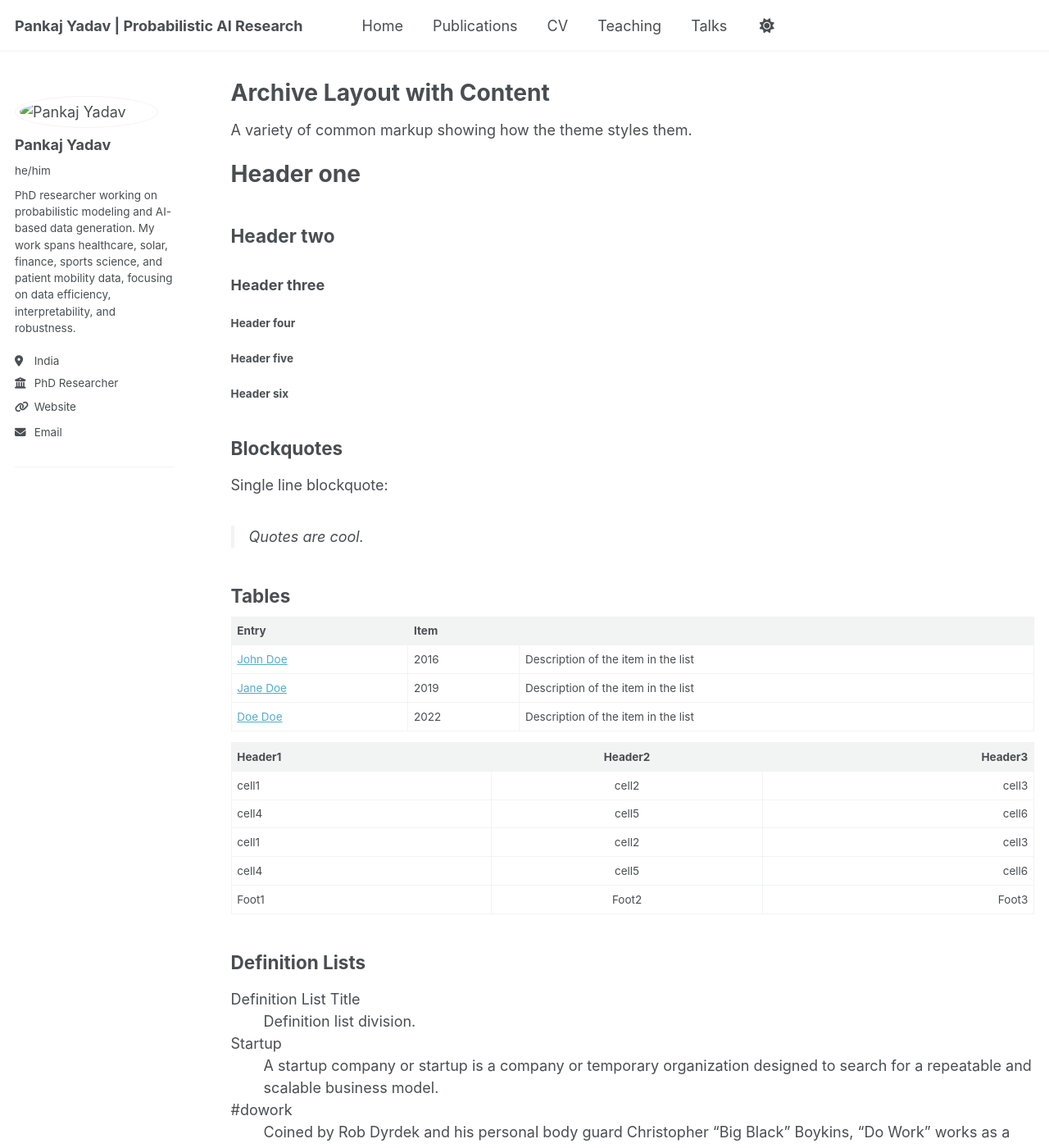
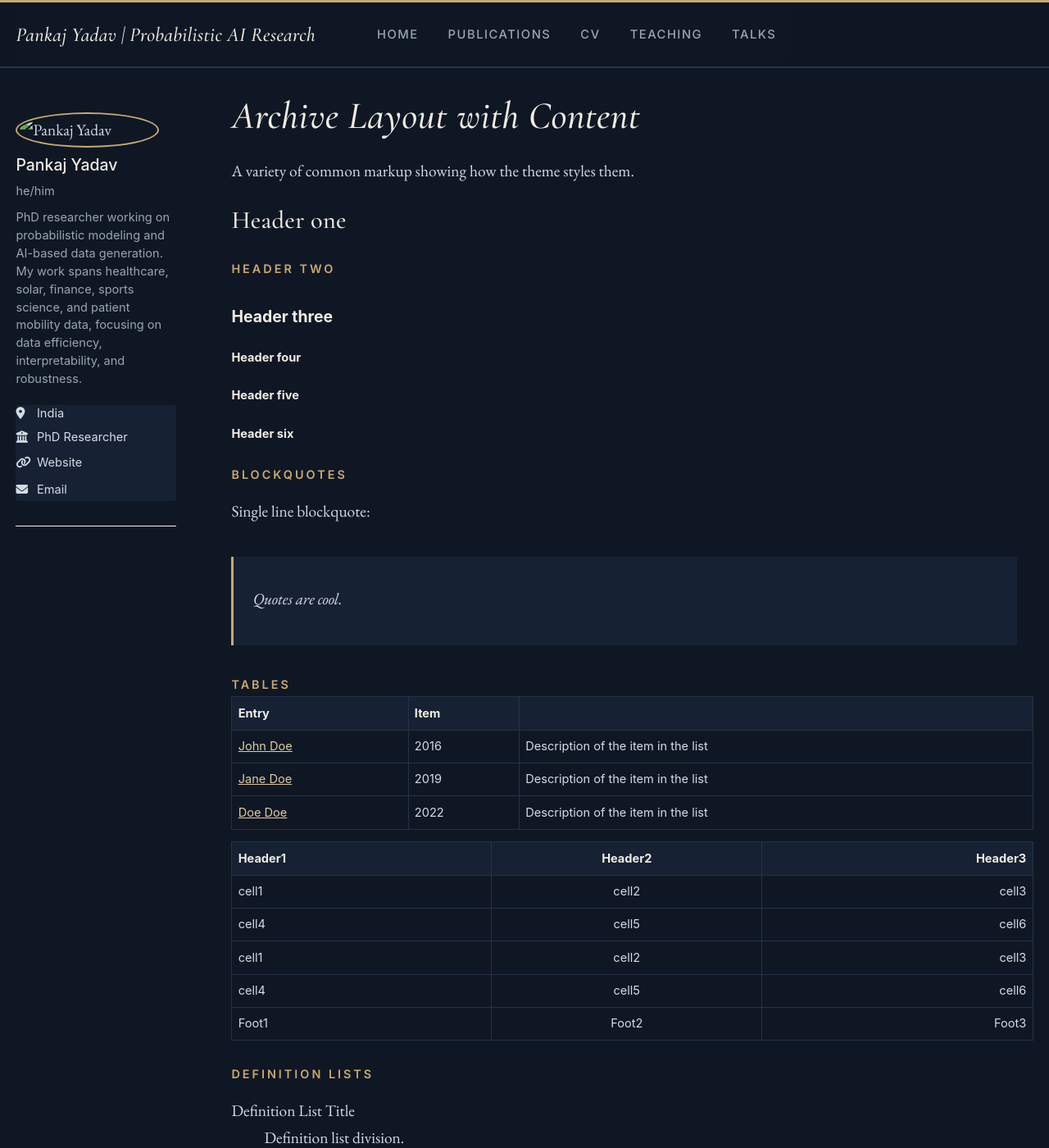
Before and after one commit to rogue816/pankajyadav.github.io, a Jekyll site: the page built from _pages/archive-layout-with-content.md, in a window 1280 px wide and 1400 px high. Shown: the whole window at 82% size. Built offline with Jekyll 4.4.1, drawn with Linux system fonts in a browser that asks for light colours; a script that is not in the unit is left out; some of the changed text lies outside the part shown.

Commit message:
Add files via upload

```diff
--- a/_includes/footer/custom.html
+++ b/_includes/footer/custom.html
@@ -12,7 +12,7 @@
 <!-- Support for Mermaid -->
 <script type="module">
     import mermaid from 'https://cdn.jsdelivr.net/npm/mermaid@11/dist/mermaid.esm.min.mjs';
-    mermaid.initialize({startOnLoad:true, theme:'default'});
+    mermaid.initialize({startOnLoad:true, theme:'dark'});
     await mermaid.run({querySelector:'code.language-mermaid'});
 </script>
 
--- a/_includes/head/custom.html
+++ b/_includes/head/custom.html
@@ -12,6 +12,12 @@
 <link rel="icon" type="image/png" href="{{ base_path }}/images/favicon-192x192.png" sizes="192x192"/>
 <link rel="manifest" href="{{ base_path }}/images/manifest.json"/>
 <link rel="icon" href="/images/favicon.ico"/>
-<meta name="theme-color" content="#ffffff"/>
+<meta name="theme-color" content="#0f1724"/>
+
+<!-- Academic dark theme: fonts + site-wide styles -->
+<link rel="preconnect" href="https://fonts.googleapis.com">
+<link rel="preconnect" href="https://fonts.gstatic.com" crossorigin>
+<link rel="stylesheet" href="https://fonts.googleapis.com/css2?family=Cormorant+Garamond:ital,wght@0,500;0,600;1,500&family=EB+Garamond:ital,wght@0,400;0,500;1,400&family=Inter:wght@400;500;600&display=swap">
+<link rel="stylesheet" href="{{ base_path }}/assets/css/custom.css"/>
 
 <!-- end custom head snippets -->
--- /dev/null
+++ b/assets/css/custom.css
@@ -0,0 +1,206 @@
+/* ==========================================================================
+   Pankaj Yadav — site-wide academic dark theme (navy + gold)
+   Loaded after the theme's main.css from _includes/head/custom.html,
+   so it applies to every page: Home, Publications, CV, Teaching, Talks.
+   ========================================================================== */
+
+/* ---- Palette (overrides the theme's light AND dark variables) ---- */
+:root,
+html[data-theme="dark"] {
+  --py-bg: #0f1724;
+  --py-bg-raised: #162133;
+  --py-text: #d6dbe3;
+  --py-text-dim: #9aa4b2;
+  --py-heading: #f1ece2;
+  --py-gold: #c9a96e;
+  --py-gold-soft: #e0cc9f;
+  --py-rule: #26324a;
+
+  --global-base-color: var(--py-gold) !important;
+  --global-bg-color: var(--py-bg) !important;
+  --global-footer-bg-color: var(--py-bg) !important;
+  --global-border-color: var(--py-rule) !important;
+  --global-dark-border-color: #34425e !important;
+  --global-code-background-color: #1b2840 !important;
+  --global-code-text-color: #e6dcc6 !important;
+  --global-fig-caption-color: var(--py-text-dim) !important;
+  --global-link-color: var(--py-gold-soft) !important;
+  --global-link-color-hover: var(--py-gold) !important;
+  --global-link-color-visited: var(--py-gold-soft) !important;
+  --global-masthead-link-color: var(--py-text) !important;
+  --global-masthead-link-color-hover: var(--py-gold) !important;
+  --global-text-color: var(--py-text) !important;
+  --global-text-color-light: var(--py-text-dim) !important;
+  --global-thead-color: var(--py-bg-raised) !important;
+}
+
+html, body { background: var(--py-bg) !important; color: var(--py-text); }
+
+body {
+  font-family: 'EB Garamond', Georgia, serif;
+  font-size: 1.08rem;
+  line-height: 1.7;
+}
+
+/* The site is always dark now, so the sun/moon toggle is not needed */
+#theme-toggle { display: none !important; }
+
+/* ---- Headings ---- */
+h1, h2, h3, h4, h5, h6 { color: var(--py-heading); }
+h1, h2, .page__title {
+  font-family: 'Cormorant Garamond', Georgia, serif;
+  font-weight: 500;
+  letter-spacing: 0.3px;
+}
+.page__title {
+  font-size: 2.6rem;
+  font-style: italic;
+  color: var(--py-heading);
+  margin-bottom: 0.6em;
+}
+.archive h2:not(.archive__item-title) {
+  font-family: 'Inter', sans-serif;
+  font-size: 0.8rem;
+  font-weight: 600;
+  letter-spacing: 3px;
+  text-transform: uppercase;
+  color: var(--py-gold);
+  border: none;
+  margin: 2.2em 0 0.4em 0;
+}
+hr { border: 0; border-top: 1px solid var(--py-rule); }
+
+a { color: var(--py-gold-soft); text-decoration: none; }
+a:hover { color: var(--py-gold); }
+
+/* ---- Top navigation bar ---- */
+.masthead {
+  background: rgba(15, 23, 36, 0.96) !important;
+  border-top: 3px solid var(--py-gold);
+  border-bottom: 1px solid var(--py-rule) !important;
+  backdrop-filter: blur(6px);
+}
+.greedy-nav { background: transparent !important; }
+.greedy-nav a {
+  font-family: 'Inter', sans-serif;
+  font-size: 0.82rem;
+  font-weight: 500;
+  letter-spacing: 1.5px;
+  text-transform: uppercase;
+  color: var(--py-text-dim) !important;
+  transition: color 0.2s ease;
+}
+.greedy-nav a:hover { color: var(--py-gold) !important; }
+.greedy-nav .masthead__menu-item--lg a {
+  font-family: 'Cormorant Garamond', Georgia, serif;
+  font-size: 1.35rem;
+  font-style: italic;
+  font-weight: 500;
+  letter-spacing: 0.3px;
+  text-transform: none;
+  color: var(--py-heading) !important;
+}
+.greedy-nav .visible-links a::before { background: var(--py-gold) !important; }
+.greedy-nav button { background: transparent !important; }
+.greedy-nav .navicon,
+.greedy-nav .navicon::before,
+.greedy-nav .navicon::after { background: var(--py-gold-soft) !important; }
+.greedy-nav .hidden-links {
+  background: var(--py-bg-raised) !important;
+  border-color: var(--py-rule) !important;
+}
+.greedy-nav .hidden-links::before { border-color: var(--py-rule) transparent !important; }
+.greedy-nav .hidden-links::after { border-color: var(--py-bg-raised) transparent !important; }
+.greedy-nav .hidden-links a:hover { background: var(--py-bg) !important; }
+
+/* ---- Left sidebar (author profile) ---- */
+.author__avatar img {
+  border: 2px solid var(--py-gold) !important;
+  padding: 3px;
+  background: var(--py-bg);
+}
+.author__name {
+  font-family: 'Cormorant Garamond', Georgia, serif;
+  font-size: 1.5rem;
+  font-weight: 500;
+  color: var(--py-heading);
+}
+.author__bio, .author__pronouns { color: var(--py-text-dim); }
+.author__urls { background: var(--py-bg-raised) !important; border-color: var(--py-rule) !important; }
+.author__urls a, .author__urls li { color: var(--py-text) !important; }
+.author__urls a:hover { color: var(--py-gold) !important; }
+.author__urls-wrapper button {
+  background: transparent !important;
+  color: var(--py-gold-soft) !important;
+  border: 1px solid var(--py-rule) !important;
+}
+
+/* ---- Publication / talk list items as cards ---- */
+.archive .list__item .archive__item {
+  background: var(--py-bg-raised);
+  border: 1px solid var(--py-rule);
+  border-left: 3px solid var(--py-gold);
+  border-radius: 6px;
+  padding: 1.1em 1.4em 0.4em 1.4em;
+  margin: 1.1em 0;
+  transition: border-color 0.2s ease, transform 0.2s ease;
+}
+.archive .list__item .archive__item:hover {
+  border-color: #3a4a6a;
+  border-left-color: var(--py-gold-soft);
+  transform: translateY(-1px);
+}
+.archive__item-title {
+  font-family: 'Cormorant Garamond', Georgia, serif !important;
+  font-size: 1.45rem !important;
+  font-weight: 600;
+  line-height: 1.3;
+  margin-top: 0 !important;
+  border: none !important;
+}
+.archive__item-title a { color: var(--py-heading); }
+.archive__item-title a:hover { color: var(--py-gold); }
+.archive__item p { color: var(--py-text); font-size: 1rem; }
+.archive__item p i { color: var(--py-gold-soft); }
+.archive__item-excerpt { color: var(--py-text-dim) !important; }
+
+/* ---- Single publication page ---- */
+.page__inner-wrap header p { color: var(--py-text-dim); }
+.page__inner-wrap header p i { color: var(--py-gold-soft); }
+.page__content { color: var(--py-text); }
+.page__content p[style*="smaller"] {
+  background: var(--py-bg-raised);
+  border-left: 3px solid var(--py-gold);
+  border-radius: 0 6px 6px 0;
+  padding: 14px 18px;
+  color: var(--py-text-dim);
+}
+blockquote {
+  background: var(--py-bg-raised);
+  border-left: 3px solid var(--py-gold) !important;
+  color: var(--py-text);
+  font-style: italic;
+  padding: 0.8em 1.2em;
+}
+.btn, .page__share .btn {
+  background: transparent !important;
+  color: var(--py-gold-soft) !important;
+  border: 1px solid rgba(224, 204, 159, 0.45) !important;
+  border-radius: 999px !important;
+}
+.btn:hover { background: var(--py-gold-soft) !important; color: var(--py-bg) !important; }
+.page__meta, .page__meta-title, .page__date { color: var(--py-text-dim) !important; }
+
+/* ---- Tables, code ---- */
+table { border-color: var(--py-rule); }
+th { background: var(--py-bg-raised); color: var(--py-heading); }
+td { border-color: var(--py-rule); }
+
+/* ---- Footer ---- */
+.page__footer {
+  background: var(--py-bg) !important;
+  border-top: 1px solid var(--py-rule) !important;
+  color: var(--py-text-dim) !important;
+}
+.page__footer a { color: var(--py-gold-soft) !important; }
+.page__footer-follow .social-icons a { color: var(--py-text-dim) !important; }
```
Also changed, not shown: _pages/about.md (+1 -0 lines), _pages/index.md (+71 -152 lines).
